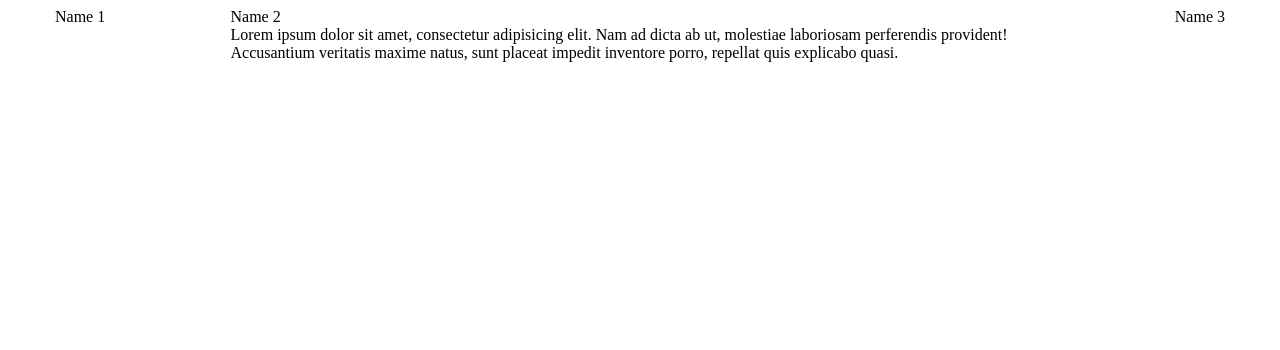
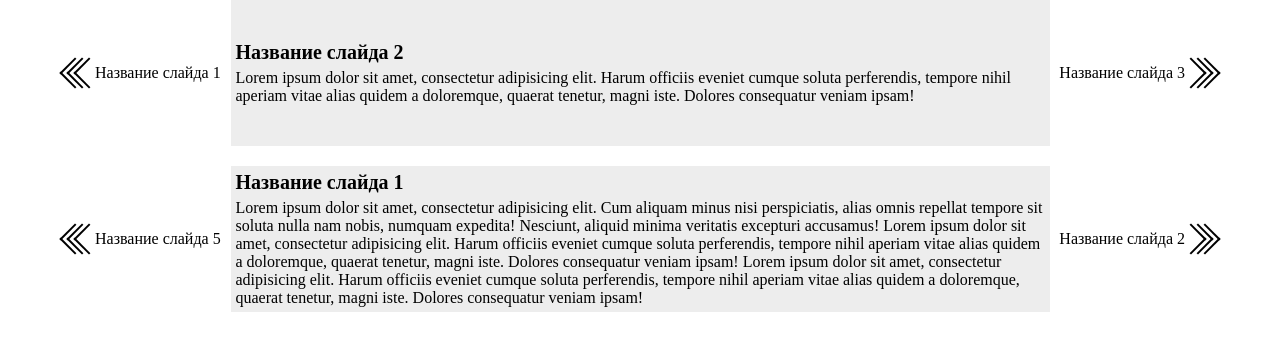
Before and after one commit to ttoha/tslider, a plain HTML site: page index.html in a window 1280 px wide. Drawn offline with nearby package versions, Linux system fonts and the light colour scheme.

Commit message:
fix responsive

```diff
--- a/css/main.css
+++ b/css/main.css
@@ -0,0 +1,213 @@
+body {margin:0}
+
+.container:after, .container:before,
+.slider-container:after, .slider-container:before,
+.slider-wrap:after, .slider-wrap:before,
+.tslider:after, .tslider:before {
+    content:" ";
+    display:table;
+}
+.container:after,
+.slider-container:after,
+.slider-wrap:after,
+.tslider:after {
+    clear:both;
+}
+
+.container {
+    margin:0 auto;
+}
+
+.tslider {
+    width:100%;
+    position:relative;
+    margin-bottom:20px;
+}
+
+.slider-left_arrow,
+.slider-right_arrow {
+    cursor:pointer;
+    width:50%;
+    display:table;
+    margin-top:10px;
+}
+
+.slider-left_arrow {
+    float:left;
+}
+.slider-right_arrow {
+    float:right;
+    text-align:right;
+}
+
+.slider-left_arrow .arrow,
+.slider-right_arrow .arrow {
+    width:30px;
+    display:table-cell;
+    vertical-align:middle;
+}
+.slider-right_arrow .arrow {
+    text-align:right;
+}
+
+.slider-left_arrow span,
+.slider-right_arrow span {
+    width:20px; height:20px;
+    -ms-transform:rotate(45deg);
+    -webkit-transform rotate(45deg);
+    transform:rotate(45deg);
+    border:2px black solid;
+}
+
+.slider-left_arrow span {
+    float:right;
+    border-top:0;
+    border-right:0;
+    margin-right:-15px
+}
+
+.slider-right_arrow span {
+    float:left;
+    border-bottom:0;
+    border-left:0;
+    margin-left:-15px
+}
+.slider-left_arrow:hover span,
+.slider-right_arrow:hover span {
+    animation-duration:1s;
+    animation-iteration-count:infinite;
+}
+
+.slider-left_arrow:hover span:nth-child(1) {animation-name:span1}
+.slider-left_arrow:hover span:nth-child(2) {animation-name:span2}
+.slider-left_arrow:hover span:nth-child(3) {animation-name:span3}
+
+.slider-right_arrow:hover span:nth-child(1) {animation-name:span1}
+.slider-right_arrow:hover span:nth-child(2) {animation-name:span2}
+.slider-right_arrow:hover span:nth-child(3) {animation-name:span3}
+
+@keyframes span1 {
+    1% {
+        border-color:blue;
+    }
+    20% {
+        border-color:blue;
+    }
+    21% {
+        border-color:black;
+    }
+    40% {
+        border-color:black;
+    }
+}
+@keyframes span2 {
+    1% {
+        border-color:black;
+    }
+    20% {
+        border-color:black;
+    }
+    21% {
+        border-color:blue;
+    }
+    40% {
+        border-color:blue;
+    }
+    41% {
+        border-color:black;
+    }
+    60% {
+        border-color:black;
+    }
+}
+@keyframes span3 {
+    1% {
+        border-color:black;
+    }
+    40% {
+        border-color:black;
+    }
+    41% {
+        border-color:blue;
+    }
+    60% {
+        border-color:blue;
+    }
+}
+.slider-left_arrow .text {
+    padding-left:10px;
+    display:table-cell;
+    vertical-align:middle;
+}
+.slider-right_arrow .text {
+    padding-right:10px;
+    display:table-cell;
+    vertical-align:middle;
+}
+
+.slider-wrap {
+    overflow:hidden;
+    position:relative;
+    width:100%;
+}
+.slider {
+    float:left;
+    position:relative;
+    z-index:1
+}
+.slide {
+    float:left;
+    display:table;
+    width:100%;
+    background-color:#ededed;
+    padding:5px;
+    box-sizing:border-box;
+}
+.slide-inner {
+    position:relative;
+    display:table-cell;
+    vertical-align:middle;
+}
+.slide-name {
+    margin:0 0 5px;
+    text-align:center;
+    font-size:20px;
+}
+
+@media (min-width:768px) {
+    .container {
+        width:750px;
+    }
+
+    .slider-left_arrow,
+    .slider-right_arrow {
+        position:absolute;
+        top:50%;
+        width:15%;
+        transform:translate(0,-50%);
+        margin:0;
+    }
+    .slider-left_arrow {
+        left:0;
+    }
+    .slider-right_arrow {
+        right:0;
+    }
+    .slider-wrap {
+        width:70%;
+        margin:0 auto;
+    }
+    .slide-name {
+        text-align:left;
+    }
+}
+@media (min-width:992px) {
+    .container {
+        width:970px;
+    }
+}
+@media (min-width:1200px) {
+    .container {
+        width:1170px;
+    }
+}
--- a/index.html
+++ b/index.html
@@ -2,129 +2,146 @@
 <html lang="en">
 <head>
     <meta charset="UTF-8">
-    <meta http-equiv="X-UA-Compatible" content="IE=edge">
-    <meta name="viewport" content="width=device-width, initial-scale=1">
-    <title>Document</title>
+    <meta http-equiv="X-UA-Compatible" content="IE=edge" />
+    <meta name="viewport" content="width=device-width, initial-scale=1" />
+    <title>TSlider</title>
+    <link rel="stylesheet" href="css/main.css" type="text/css" />
     <script type="text/javascript" src="https://code.jquery.com/jquery-2.2.4.min.js"></script>
     <script type="text/javascript" src="js/jquery.tslider.js"></script>
 </head>
 <body>
-    <script>
-
-    </script>
-    <style>
-        .container:after, .container:before,
-        .slider-container:after, .slider-container:before {
-            content:" ";
-            display:table;
-        }
-        .container:after, .slider-container:after {
-            clear:both;
-        }
-
-        .container {
-            margin:0 auto;
-        }
-
-        @media (min-width:768px) {
-            .container {
-                width:750px;
-            }
-        }
-        @media (min-width:992px) {
-            .container {
-                width:970px;
-            }
-        }
-        @media (min-width:1200px) {
-            .container {
-                width:1170px;
-            }
-        }
-
-        .tslider {
-            width:100%;
-            position:relative;
-        }
-        .slider-left_arrow, slider-right_arrow {
-            float:left;
-            width:15%;
-        }
-        .slider-right_arrow {
-            text-align:right;
-        }
-        .slider-wrap {
-            overflow:hidden;
-            position:relative;
-            float:left;
-            width:70%;
-        }
-        .slider {
-            float:left;
-            position:relative;
-        }
-        .slide {
-            float:left;
-        }
-    </style>
     <div class="container">
-        <div class="tslider">
+        <div class="tslider slider1">
+            <div class="slider-wrap">
+                <div class="slider">
+                    <div class="slide">
+                        <div class="slide-inner">
+                            <h2 class="slide-name">Название слайда 1</h2>
+                            <div class="slide-content">
+                                Lorem ipsum dolor sit amet, consectetur adipisicing elit. Cum aliquam minus nisi perspiciatis, alias omnis repellat tempore sit soluta nulla nam nobis, numquam expedita! Nesciunt, aliquid minima veritatis excepturi accusamus!
+                                Lorem ipsum dolor sit amet, consectetur adipisicing elit. Harum officiis eveniet cumque soluta perferendis, tempore nihil aperiam vitae alias quidem a doloremque, quaerat tenetur, magni iste. Dolores consequatur veniam ipsam!
+                                Lorem ipsum dolor sit amet, consectetur adipisicing elit. Harum officiis eveniet cumque soluta perferendis, tempore nihil aperiam vitae alias quidem a doloremque, quaerat tenetur, magni iste. Dolores consequatur veniam ipsam!
+                            </div>
+                        </div>
+                    </div>
+                    <div class="slide">
+                        <div class="slide-inner">
+                            <h2 class="slide-name">Название слайда 2</h2>
+                            <div class="slide-content">
+                                Lorem ipsum dolor sit amet, consectetur adipisicing elit. Harum officiis eveniet cumque soluta perferendis, tempore nihil aperiam vitae alias quidem a doloremque, quaerat tenetur, magni iste. Dolores consequatur veniam ipsam!
+                            </div>
+                        </div>
+                    </div>
+                    <div class="slide">
+                        <div class="slide-inner">
+                            <h2 class="slide-name">Название слайда 3</h2>
+                            <div class="slide-content">
+                                Lorem ipsum dolor sit amet, consectetur adipisicing elit. Harum officiis eveniet cumque soluta perferendis, tempore nihil aperiam vitae alias quidem a doloremque, quaerat tenetur, magni iste. Dolores consequatur veniam ipsam!
+                                Lorem ipsum dolor sit amet, consectetur adipisicing elit. Harum officiis eveniet cumque soluta perferendis, tempore nihil aperiam vitae alias quidem a doloremque, quaerat tenetur, magni iste. Dolores consequatur veniam ipsam!
+                            </div>
+                        </div>
+                    </div>
+                    <div class="slide">
+                        <div class="slide-inner">
+                            <h2 class="slide-name">Название слайда 4</h2>
+                            <div class="slide-content">
+                                Lorem ipsum dolor sit amet, consectetur adipisicing elit. Harum officiis eveniet cumque soluta perferendis, tempore nihil aperiam vitae alias quidem a doloremque, quaerat tenetur, magni iste. Dolores consequatur veniam ipsam!
+                            </div>
+                        </div>
+                    </div>
+                    <div class="slide">
+                        <div class="slide-inner">
+                            <h2 class="slide-name">Название слайда 5</h2>
+                            <div class="slide-content">
+                                Lorem ipsum dolor sit amet, consectetur adipisicing elit. Harum officiis eveniet cumque soluta perferendis, tempore nihil aperiam vitae alias quidem a doloremque, quaerat tenetur, magni iste. Dolores consequatur veniam ipsam!
+                            </div>
+                        </div>
+                    </div>
+                </div>
+            </div>
             <div class="slider-left_arrow">
                 <div class="arrow">
-                    <span></span>
-                    <span></span>
-                    <span></span>
+                    <span></span><span></span><span></span>
                 </div>
                 <div class="text">Left</div>
             </div>
+            <div class="slider-right_arrow">
+                <div class="text">Right</div>
+                <div class="arrow">
+                    <span></span><span></span><span></span>
+                </div>
+            </div>
+        </div>
+
+        <div class="tslider slider2">
             <div class="slider-wrap">
                 <div class="slider">
                     <div class="slide">
-                       <div class="slide-name">Name 1</div>
-                       <div class="slide-content">
-                            Lorem ipsum dolor sit amet, consectetur adipisicing elit. Cum aliquam minus nisi perspiciatis, alias omnis repellat tempore sit soluta nulla nam nobis, numquam expedita! Nesciunt, aliquid minima veritatis excepturi accusamus!
-                       </div>
+                        <div class="slide-inner">
+                            <h2 class="slide-name">Название слайда 1</h2>
+                            <div class="slide-content">
+                                Lorem ipsum dolor sit amet, consectetur adipisicing elit. Cum aliquam minus nisi perspiciatis, alias omnis repellat tempore sit soluta nulla nam nobis, numquam expedita! Nesciunt, aliquid minima veritatis excepturi accusamus!
+                                Lorem ipsum dolor sit amet, consectetur adipisicing elit. Harum officiis eveniet cumque soluta perferendis, tempore nihil aperiam vitae alias quidem a doloremque, quaerat tenetur, magni iste. Dolores consequatur veniam ipsam!
+                                Lorem ipsum dolor sit amet, consectetur adipisicing elit. Harum officiis eveniet cumque soluta perferendis, tempore nihil aperiam vitae alias quidem a doloremque, quaerat tenetur, magni iste. Dolores consequatur veniam ipsam!
+                            </div>
+                        </div>
                     </div>
                     <div class="slide">
-                       <div class="slide-name">Name 2</div>
-                       <div class="slide-content">
-                            Lorem ipsum dolor sit amet, consectetur adipisicing elit. Nam ad dicta ab ut, molestiae laboriosam perferendis provident! Accusantium veritatis maxime natus, sunt placeat impedit inventore porro, repellat quis explicabo quasi.
-                       </div>
+                        <div class="slide-inner">
+                            <h2 class="slide-name">Название слайда 2</h2>
+                            <div class="slide-content">
+                                Lorem ipsum dolor sit amet, consectetur adipisicing elit. Harum officiis eveniet cumque soluta perferendis, tempore nihil aperiam vitae alias quidem a doloremque, quaerat tenetur, magni iste. Dolores consequatur veniam ipsam!
+                            </div>
+                        </div>
                     </div>
                     <div class="slide">
-                       <div class="slide-name">Name 3</div>
-                       <div class="slide-content">
-                            Lorem ipsum dolor sit amet, consectetur adipisicing elit. Harum officiis eveniet cumque soluta perferendis, tempore nihil aperiam vitae alias quidem a doloremque, quaerat tenetur, magni iste. Dolores consequatur veniam ipsam!
-                       </div>
+                        <div class="slide-inner">
+                            <h2 class="slide-name">Название слайда 3</h2>
+                            <div class="slide-content">
+                                Lorem ipsum dolor sit amet, consectetur adipisicing elit. Harum officiis eveniet cumque soluta perferendis, tempore nihil aperiam vitae alias quidem a doloremque, quaerat tenetur, magni iste. Dolores consequatur veniam ipsam!
+                                Lorem ipsum dolor sit amet, consectetur adipisicing elit. Harum officiis eveniet cumque soluta perferendis, tempore nihil aperiam vitae alias quidem a doloremque, quaerat tenetur, magni iste. Dolores consequatur veniam ipsam!
+                            </div>
+                        </div>
                     </div>
                     <div class="slide">
-                       <div class="slide-name">Name 4</div>
-                       <div class="slide-content">
-                            Lorem ipsum dolor sit amet, consectetur adipisicing elit. Harum officiis eveniet cumque soluta perferendis, tempore nihil aperiam vitae alias quidem a doloremque, quaerat tenetur, magni iste. Dolores consequatur veniam ipsam!
-                       </div>
+                        <div class="slide-inner">
+                            <h2 class="slide-name">Название слайда 4</h2>
+                            <div class="slide-content">
+                                Lorem ipsum dolor sit amet, consectetur adipisicing elit. Harum officiis eveniet cumque soluta perferendis, tempore nihil aperiam vitae alias quidem a doloremque, quaerat tenetur, magni iste. Dolores consequatur veniam ipsam!
+                            </div>
+                        </div>
                     </div>
                     <div class="slide">
-                       <div class="slide-name">Name 5</div>
-                       <div class="slide-content">
-                            Lorem ipsum dolor sit amet, consectetur adipisicing elit. Harum officiis eveniet cumque soluta perferendis, tempore nihil aperiam vitae alias quidem a doloremque, quaerat tenetur, magni iste. Dolores consequatur veniam ipsam!
-                       </div>
+                        <div class="slide-inner">
+                            <h2 class="slide-name">Название слайда 5</h2>
+                            <div class="slide-content">
+                                Lorem ipsum dolor sit amet, consectetur adipisicing elit. Harum officiis eveniet cumque soluta perferendis, tempore nihil aperiam vitae alias quidem a doloremque, quaerat tenetur, magni iste. Dolores consequatur veniam ipsam!
+                            </div>
+                        </div>
                     </div>
                 </div>
             </div>
+            <div class="slider-left_arrow">
+                <div class="arrow">
+                    <span></span><span></span><span></span>
+                </div>
+                <div class="text">Left</div>
+            </div>
             <div class="slider-right_arrow">
+                <div class="text">Right</div>
                 <div class="arrow">
-                    <span></span>
-                    <span></span>
-                    <span></span>
+                    <span></span><span></span><span></span>
                 </div>
-                <div class="text">Right</div>
             </div>
         </div>
     </div>
-        <script>
+    <script type="text/javascript">
         $(function(){
-            $('.tslider').tslider({
-//                overlayColor: 'rgba(152,85,32,0.5)'
+            $('.slider1').tslider({
+
+            });
+            $('.slider2').tslider({
+                autoplay: 0,
             });
         })
     </script>
```
Also changed, not shown: js/jquery.tslider.js, 1 other file.
